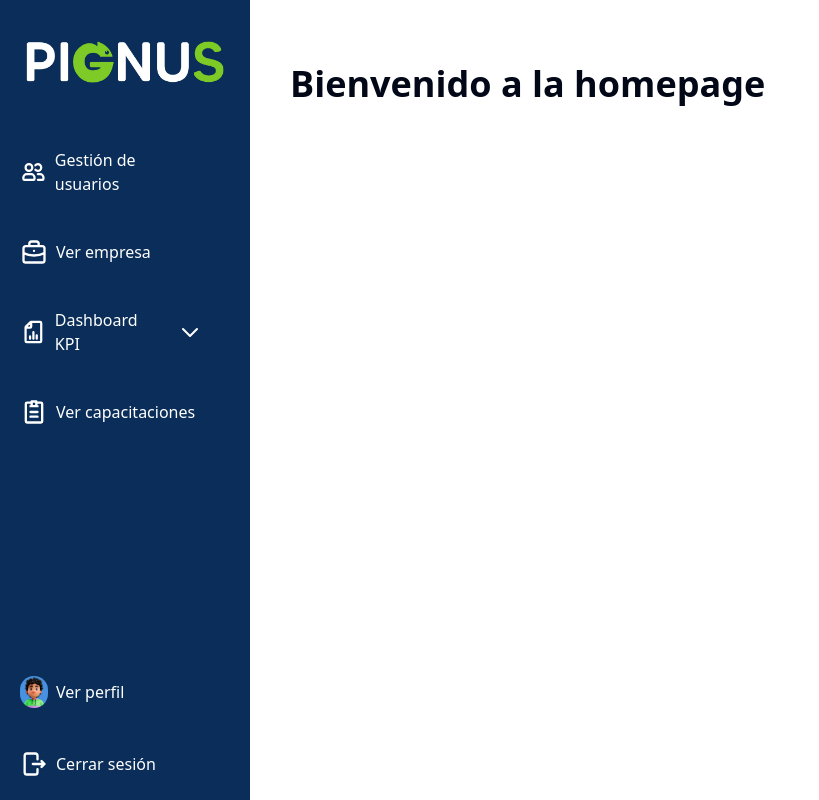
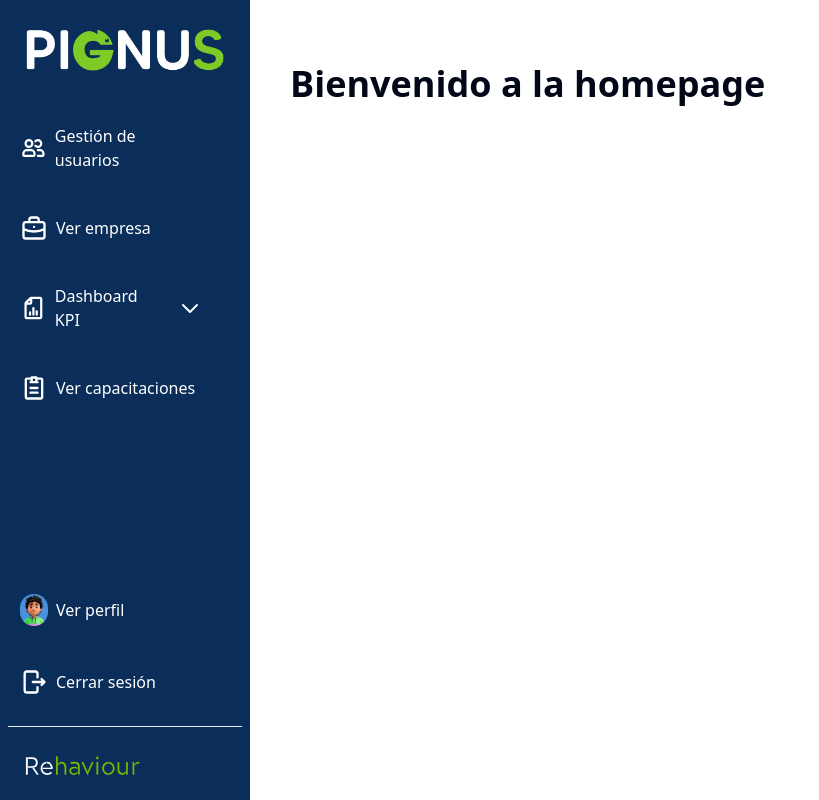
Before and after one commit to noctulitos-hackadisc/frontend-hackadisc, a Vue app: page / in a window 1280 px wide. Both pictures are taken after typing "Sample", "Sample123" into the empty fields and a click on the button "Iniciar sesión". Shown: the whole page, without its empty margins (0-819 px from the left). Built offline with nearby package versions, Linux system fonts and the light colour scheme.

Commit message:
feat: sidebard style

```diff
--- a/src/components/Sidebar.vue
+++ b/src/components/Sidebar.vue
@@ -6,11 +6,11 @@
       class="grid place-items-center hover:cursor-pointer"
       @click="$router.push({ name: 'Home' })"
     >
-      <img
+    <img
         src="/src/assets/pignus-logo-white.webp"
         alt=""
         width="200px"
-        class="py-8"
+        class="py-5 mx-auto"
       />
     </div>
     <div class="flex-1 space-y-4 py-5">
@@ -33,7 +33,18 @@
         icon="logout"
         text="Cerrar sesión"
         @click="useAuth().destoreUser"
+        class="hover:bg-red-500"
+
       />
+      <div class="relative my-4">
+          <div class="absolute inset-0 flex items-center">
+            <span class="w-full border-t" />
+          </div>
+          <div class="relative flex justify-center"></div>
+        </div>
+        <div class="grid place-items-start ml-4">
+          <RehaviourIcon />
+        </div>
     </div>
   </div>
 </template>
@@ -42,4 +53,5 @@
 import { useAuth } from "@/stores/store";
 import SidebarItem from "@/components/SideBarItem.vue";
 import DropdownSidebarItem from "@/components/DropdownSidebarItem.vue";
+import RehaviourIcon from "@/components/icons/RehaviourIcon.vue";
 </script>
--- /dev/null
+++ b/src/components/icons/RehaviourIcon.vue
@@ -0,0 +1,23 @@
+<template>
+    <svg width="120" height="50" viewBox="0 0 186 39" fill="" xmlns="http://www.w3.org/2000/svg">
+    <path d="M113.635 3.38269C114.705 3.38269 115.587 4.26661 115.587 5.38082C115.587 6.49503 114.701 7.37895 113.635 7.37895C112.568 7.37895 111.718 6.49503 111.718 5.38082C111.718 4.26661 112.565 3.38269 113.635 3.38269ZM112.309 12.4115C112.309 11.951 112.42 11.7986 112.86 11.7986H114.481C114.961 11.7986 115.072 11.951 115.072 12.4115V30.7334C115.072 31.194 114.924 31.3464 114.481 31.3464H112.86C112.417 31.3464 112.309 31.194 112.309 30.7334V12.4115Z" fill="#77B800"/>
+    <path d="M52.3818 20.7766V13.6375V3.61299C52.3818 3.1524 52.2341 3 51.8304 3H50.173C49.7693 3 49.6216 3.1524 49.6216 3.61299V21.2033V30.73C49.6216 31.1906 49.7693 31.343 50.173 31.343H51.8304C52.2374 31.343 52.3818 31.1906 52.3818 30.73V21.0543C52.3818 20.9595 52.3884 20.8714 52.3916 20.7766H52.3818Z" fill="#77B800"/>
+    <path d="M58.3189 11.3718C55.5161 11.3718 53.747 13.2616 52.8445 14.6535V18.0673C53.619 15.6763 55.3356 13.9829 57.656 13.9829C60.6394 13.9829 62.8515 16.2114 62.8515 20.78V30.7266C62.8515 31.1872 62.9992 31.3396 63.4028 31.3396H65.0603C65.464 31.3396 65.6117 31.1872 65.6117 30.7266V20.0146C65.615 13.8712 62.2607 11.3718 58.3189 11.3718Z" fill="#77B800"/>
+    <path d="M97.8973 25.1027L92.2587 12.4129C92.0388 11.915 91.8911 11.7999 91.4841 11.7999H89.6429C89.3114 11.7999 89.1637 12.0674 89.3114 12.4129L97.9728 31.4628C98.1927 31.8455 98.232 32.0013 98.4158 32.0013H98.5274C98.7473 32.0013 98.7867 31.8083 99.0066 31.4628L99.7943 29.7221L97.8973 25.1027Z" fill="#77B800"/>
+    <path d="M107.258 11.7952H105.416C105.085 11.7952 104.901 11.9103 104.678 12.4082L98.7308 25.9108L100.054 29.1383L107.625 12.4082C107.737 12.1034 107.665 11.7952 107.258 11.7952Z" fill="#77B800"/>
+    <path d="M170.673 13.1668C170.647 12.5538 170.408 11.7952 170.112 11.7952H168.806C168.402 11.7952 168.255 11.9476 168.255 12.4082V30.73C168.255 31.1906 168.402 31.343 168.806 31.343H170.463C170.87 31.343 171.015 31.1906 171.015 30.73L170.801 16.1707L170.673 13.1668Z" fill="#77B800"/>
+    <path d="M178.462 11.3718C173.952 11.3718 172.16 13.7052 171.254 15.4087V18.8902C171.973 16.1369 174.231 14.2132 178.094 14.2132C178.537 14.2132 178.646 14.0981 178.757 13.6375L178.977 11.9103C179.049 11.5276 178.977 11.3718 178.462 11.3718Z" fill="#77B800"/>
+    <path d="M157.824 25.3127C157.824 25.3127 155.281 29.1599 152.921 29.1599C149.934 29.1599 147.725 26.9315 147.725 22.3629V12.4129C147.725 11.9523 147.578 11.7999 147.174 11.7999H145.516C145.11 11.7999 144.965 11.9523 144.965 12.4129V23.1283C144.965 29.275 148.319 31.771 152.261 31.771C155.146 31.771 156.859 30.054 157.827 28.5774V25.3127H157.824Z" fill="#77B800"/>
+    <path d="M160.401 11.7952H158.743C158.339 11.7952 158.192 11.9476 158.192 12.4082L158.428 30.4184C158.428 31.1025 158.76 31.343 159.055 31.343H160.404C160.808 31.343 160.955 31.1906 160.955 30.73V21.9348V12.4115C160.955 11.951 160.808 11.7952 160.401 11.7952Z" fill="#77B800"/>
+    <path d="M130.616 29.1823C126.891 29.0502 123.917 25.7279 123.917 21.5894C123.917 17.4509 126.891 14.1286 130.616 13.9965V11.3786C125.342 11.5073 121.154 16.0624 121.154 21.5894C121.154 27.1164 125.345 31.6275 130.616 31.7562V29.1823Z" fill="#77B800"/>
+    <path d="M131.075 11.3786V13.9965C134.837 14.1286 137.81 17.4475 137.81 21.5894C137.81 25.7313 134.837 29.0502 131.075 29.1823V31.7562C136.346 31.6275 140.538 27.1164 140.538 21.5894C140.538 16.0624 136.346 11.5073 131.075 11.3786Z" fill="#77B800"/>
+    <path d="M83.2133 26.0496C81.9989 27.8005 80.1347 29.5007 77.6666 29.5007C74.68 29.5007 73.0225 27.7735 73.0225 25.3892C73.0225 22.7781 74.8638 21.3185 78.3657 21.3185C80.371 21.3185 81.313 21.8468 83.0722 22.5952L83.0558 20.4142C81.2605 19.6861 79.649 19.1679 77.8143 19.1679C73.2818 19.1679 70.259 21.2033 70.259 25.3892C70.259 29.5007 73.2818 31.7663 76.8199 31.7663C80.2988 31.7663 82.0383 30.1746 83.2264 28.7962L83.2133 26.0496Z" fill="#77B800"/>
+    <path d="M78.6611 11.3718C75.8221 11.3718 72.7632 11.9476 72.3234 12.0627C71.8804 12.2151 71.7721 12.4081 71.8804 12.8315L72.1758 13.9829C72.2873 14.4435 72.3956 14.6366 72.8748 14.5214C74.2763 14.2539 76.193 13.9084 78.5495 13.9084C82.1893 13.9084 83.6104 15.4731 83.768 19.6895L83.9715 28.7996C83.9747 28.7962 84.0338 29.7004 84.0338 29.7004C84.0535 30.1543 84.1487 31.3464 84.8117 31.3464H85.9932C86.4002 31.3464 86.5446 31.194 86.5446 30.7334V20.5937C86.5479 14.2539 84.851 11.3718 78.6611 11.3718Z" fill="#77B800"/>
+    <path d="M42.3222 27.3538C42.0269 27.0083 41.8792 27.0862 41.4755 27.3165C39.7064 28.661 37.4943 29.2368 35.6892 29.2368C31.9772 29.2368 28.8658 26.3513 28.5934 22.7885L28.6492 20.594C28.7542 17.2717 31.3503 14.0611 34.9245 13.8207V11.389C29.7684 11.6464 25.738 16.1507 25.738 21.5931C25.738 27.2014 30.0113 31.77 35.5776 31.77C38.305 31.77 41.2884 30.8488 43.0213 29.081C43.2806 28.8134 43.2806 28.5797 43.0213 28.2343L42.3222 27.3538Z" fill="white"/>
+    <path d="M35.3938 11.3718C35.3905 11.3718 35.3872 11.3718 35.384 11.3718V13.7933C39.1255 13.8102 41.5116 17.1427 41.6592 20.5903H29.0594L29.0824 22.5885H43.9436C44.4227 22.5885 44.4949 22.4361 44.4949 21.9755C44.4982 16.2148 41.144 11.3718 35.3938 11.3718Z" fill="white"/>
+    <path d="M5.91118 4.46094H3.59077C3.14769 4.46094 3 4.61334 3 5.07392V30.7313C3 31.2698 3.14769 31.3443 3.59077 31.3443H5.32369C5.76677 31.3443 5.91446 31.2291 5.91446 30.7313V20.9777V4.46094H5.91118Z" fill="white"/>
+    <path d="M14.1425 20.6784C15.0648 20.57 15.5275 20.4752 15.5275 20.4752C18.954 19.5133 21.3138 17.0953 21.3138 12.5233C21.3138 6.30197 16.5614 4.45624 12.3603 4.45624H6.37061V7.06736H12.1766C15.9739 7.06736 18.4781 8.67941 18.4781 12.5199C18.4781 16.0149 16.5614 18.2027 12.1766 18.2027H6.37061V20.8138H12.508C12.508 20.8206 13.2925 20.78 14.1425 20.6784Z" fill="white"/>
+    <path d="M22.4592 30.6182L15.8393 20.9324L12.7903 21.2169L19.2887 30.7334C19.548 31.1161 19.8401 31.3464 20.2832 31.3464H22.0161C22.4592 31.3464 22.7513 31.1161 22.4592 30.6182Z" fill="white"/>
+    </svg>
+
+</template>
```
